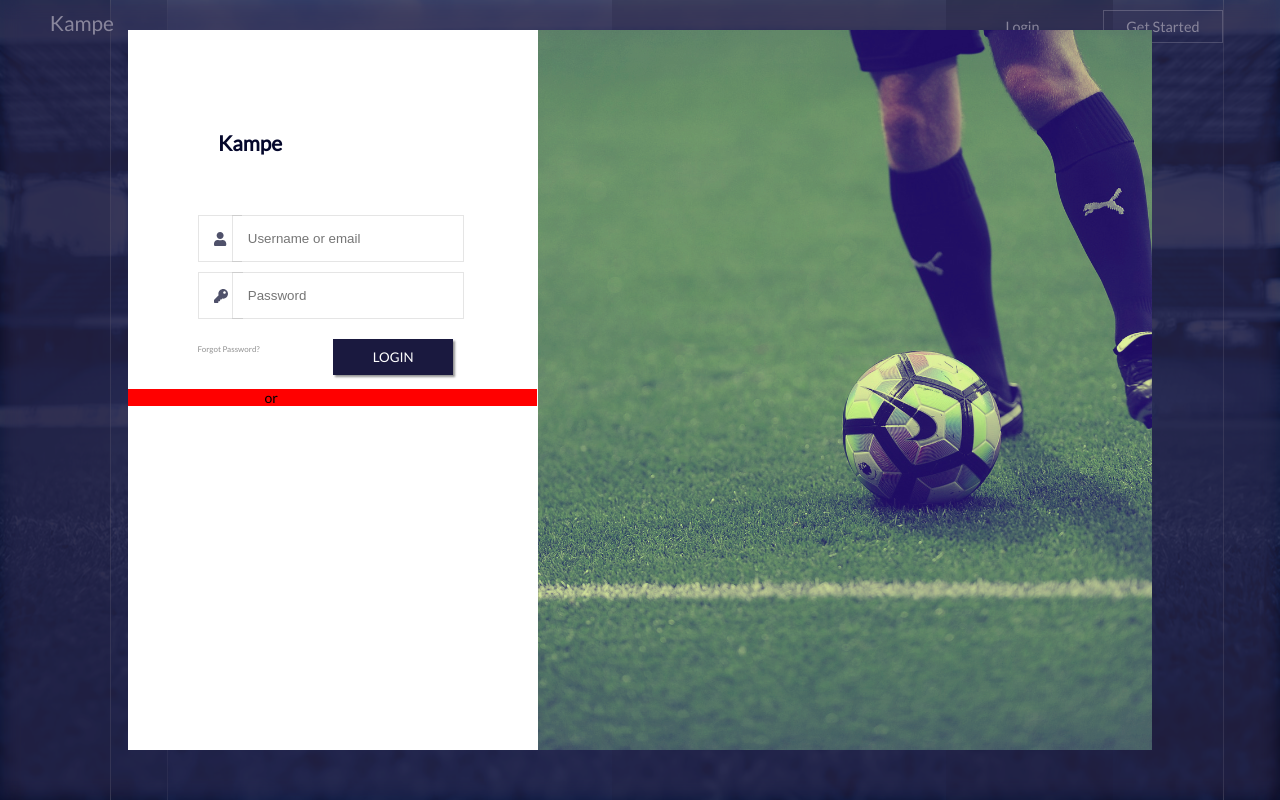
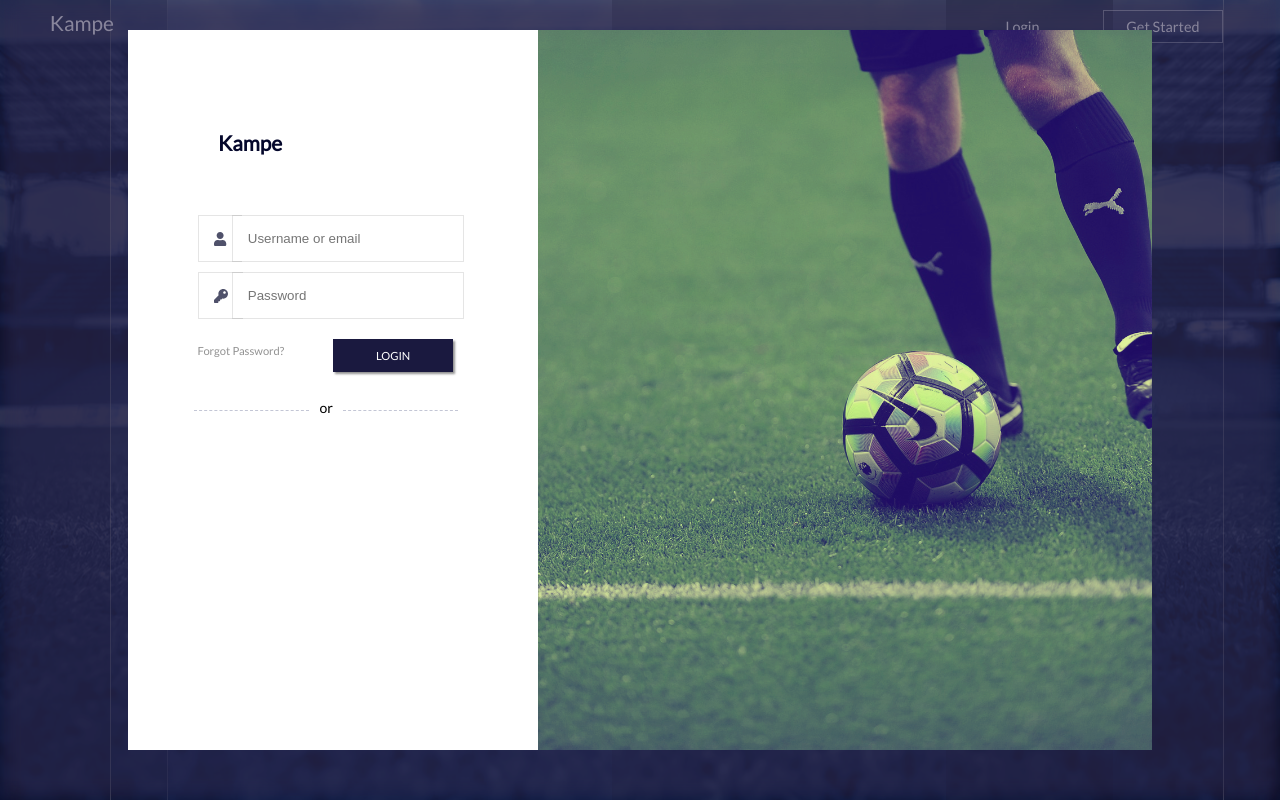
Before and after one commit to bimbowande/Kampe, a React app: page / in a window 1280 px wide. Built offline with nearby package versions, Linux system fonts and the light colour scheme.

Commit message:
or-section

```diff
--- a/src/styles/verify-user.scss
+++ b/src/styles/verify-user.scss
@@ -12,7 +12,7 @@
     }
     & p{
         left:13px;
-        font-size:.5rem;
+        font-size:.7rem;
         color: rgba(134,134,134,.9);
         font-weight: 100;
 
@@ -25,6 +25,7 @@
         color:white;
         background-color: rgba(2, 1, 43, 0.9);
         width:120px;
+        font-size: .7rem;
         border:none;
         padding:10px;
         transition: all 300ms ease-in-out 300ms;
@@ -38,11 +39,21 @@
 .or{
     position: relative;
     top:40px;
+    width:70%;
+    margin: 0 auto;
     display: flex;
     @for $i from 1 through 3{
         .content-#{$i}{
-            width:33.3%;
-            background: red;
+            text-align: center;
+            width:40%;
+            margin: 5px;
+            border-bottom:1px dashed rgba(141, 146, 174, 0.523);
+           @if($i == 2){
+            border: none;
+            width:5%;
+            position: relative;
+            top:5px;
+        }
         }
     }
 }
```
